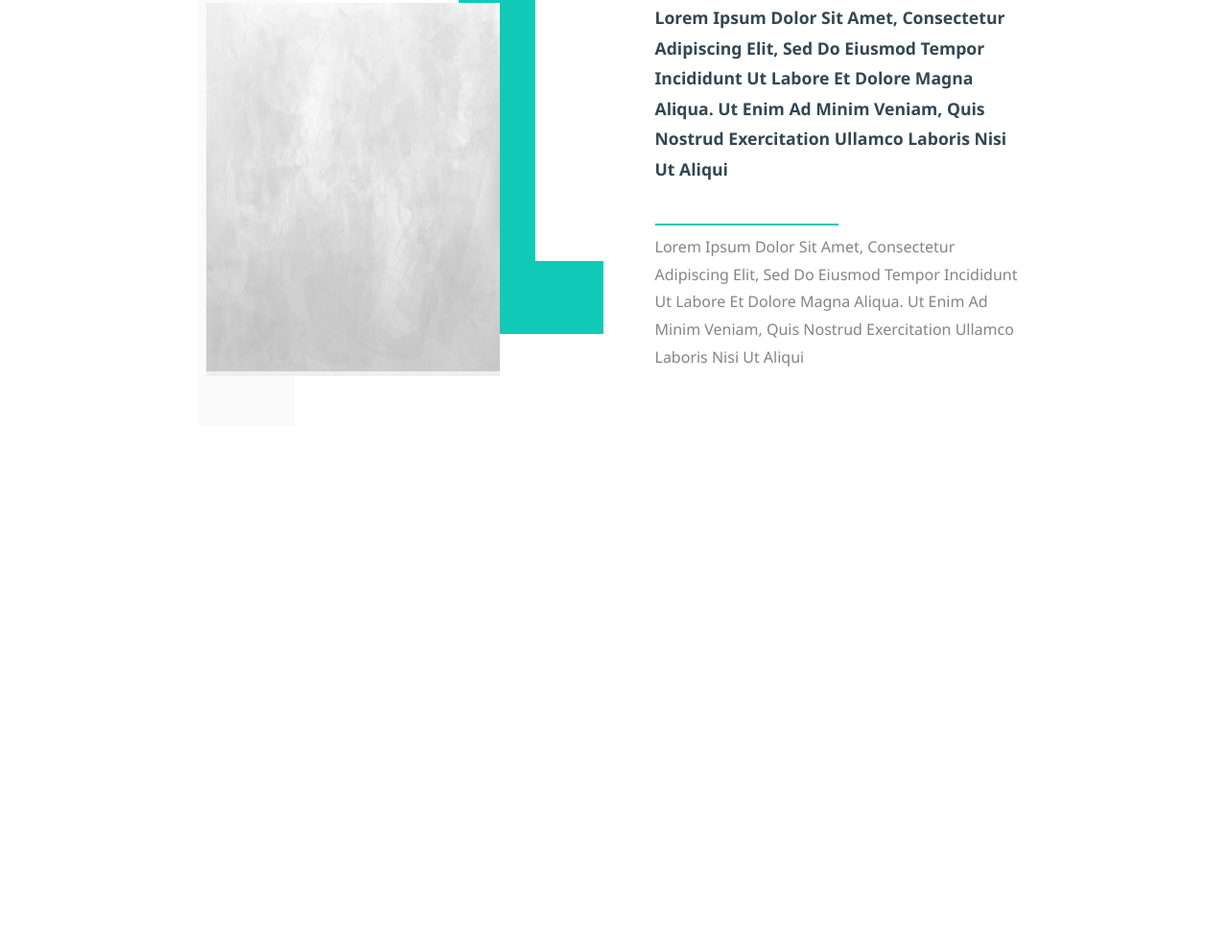
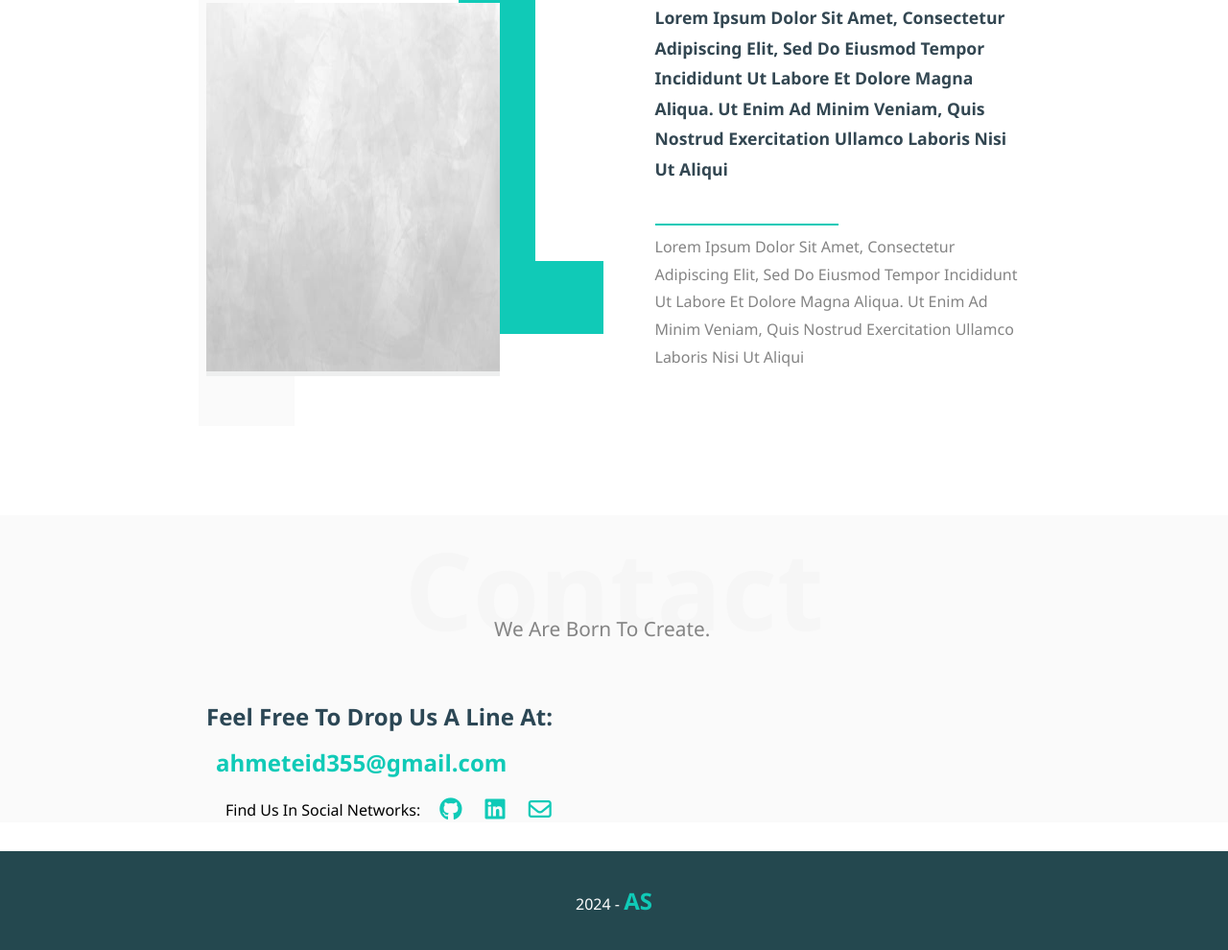
Before and after one commit to ahmeteid/ayhaga, a plain HTML site: page index.html in a window 1280 px wide. Shown: the part 2281-3271 px from the top of the page at 96% size. Before the commit the page ends 2818 px from the top, so only its background shows below. Drawn offline with Linux system fonts and the light colour scheme.

Commit message:
Completed Tempelate

```diff
--- a/css/style.css
+++ b/css/style.css
@@ -431,3 +431,88 @@ p {
 }
 
 /* End About */
+
+/* Start Contact */
+
+.contact {
+
+    background-color: #fafafa;
+
+    & .contact-info {
+        margin-left: 200px;
+
+        @media (max-width: 767px) {
+            margin-left: 0;
+        }
+
+        & h2 {
+            margin-bottom: 15px;
+        }
+
+        & h3 {
+            text-transform: none;
+            padding-left: 10px;
+            margin-bottom: 20px;
+            color: var(--first-color);
+            font-size: 1.5rem;
+            font-weight: bold;
+        }
+
+        & .social {
+            display: flex;
+            align-items: center;
+            padding-left: 20px;
+
+            & span {
+                display: inline-block;
+                margin-right: 20px;
+                text-transform: capitalize;
+            }
+
+            & .icons {
+
+                & a {
+                    & i {
+                        font-size: 1.5rem;
+
+                        &:hover {
+                            color: var(--h3-color);
+                        }
+                    }
+                }
+
+                & :nth-child(1) {
+                    margin-right: 10px;
+                }
+
+                & :nth-child(2) {
+                    margin-right: 10px;
+                }
+            }
+        }
+    }
+}
+
+/* End Contact */
+
+/* Start Footer */
+
+footer {
+    background-color: var(--second-color);
+    padding: 30px 0;
+    margin-top: 30px;
+
+    & p {
+        color: #fff;
+        text-align: center;
+
+        & b {
+            color: var(--first-color);
+            text-transform: uppercase;
+            font-size: 1.5rem;
+            font-weight: bold;
+        }
+    }
+}
+
+/* End Footer */
--- a/index.html
+++ b/index.html
@@ -222,5 +222,44 @@
       </div>
     </div>
     <!-- End About -->
+
+    <!-- Start Contact -->
+    <div class="contact">
+      <div class="container">
+        <div class="main-title">
+          <h2>contact</h2>
+          <p>we are born to create.</p>
+        </div>
+        <div class="contact-info">
+          <h2>feel free to drop us a line at:</h2>
+          <h3>ahmeteid355@gmail.com</h3>
+          <div class="social">
+            <span>find us in social networks:</span>
+            <div class="icons">
+              <a href="https://github.com/ahmeteid" target="_blank"
+                ><i class="fa-brands fa-github"></i
+              ></a>
+              <a
+                href="https://www.linkedin.com/in/ahmed-aslan-b1869622a/"
+                target="_blank"
+                ><i class="fa-brands fa-linkedin"></i
+              ></a>
+              <a href="mailto:ahmeteid355@gmail.com" target="_blank"
+                ><i class="fa-regular fa-envelope"></i
+              ></a>
+            </div>
+          </div>
+        </div>
+      </div>
+    </div>
+    <!-- End Contact -->
+
+    <!-- Start Footer -->
+    <footer>
+      <div class="container">
+        <p>2024 - <b>as</b></p>
+      </div>
+    </footer>
+    <!-- End Footer -->
   </body>
 </html>
```
